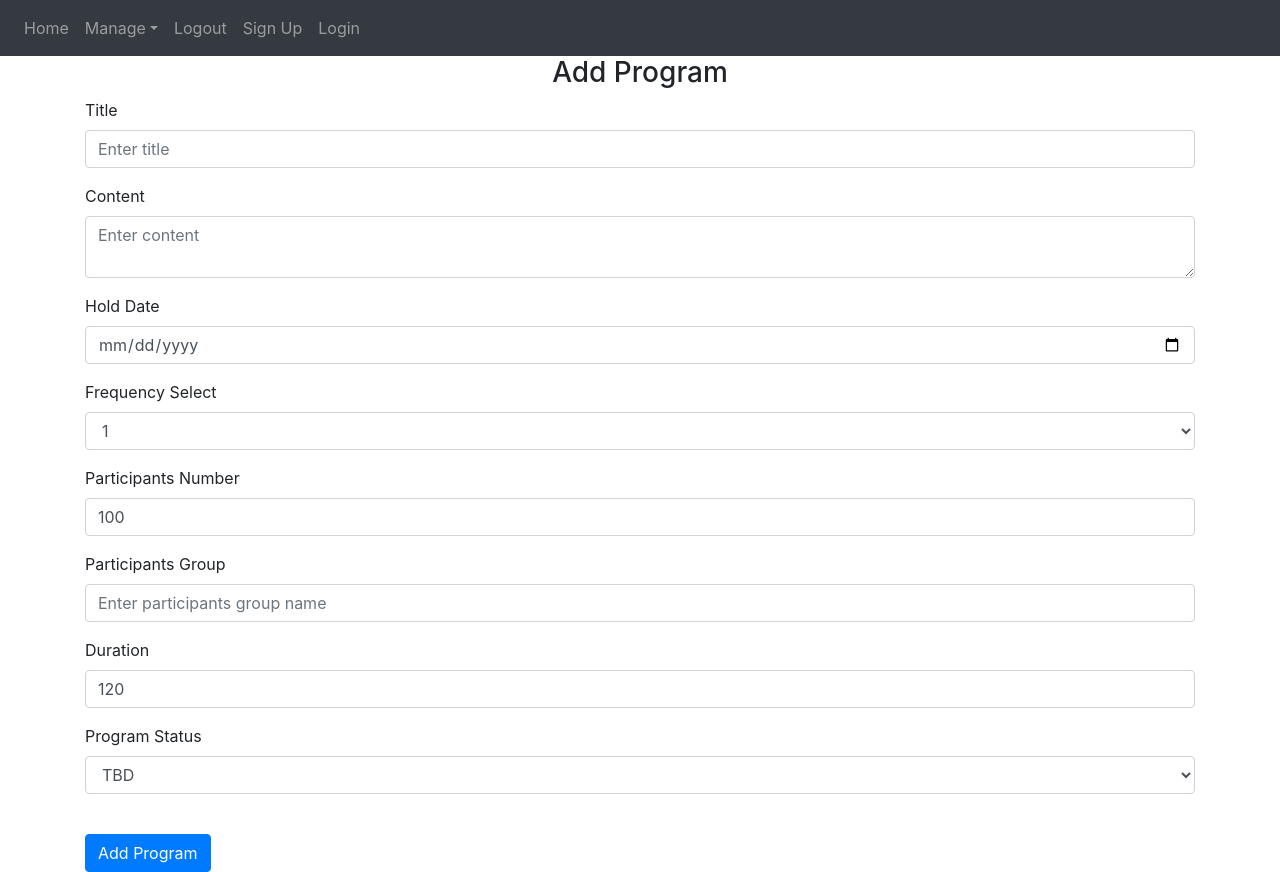
After one commit to qiaoaimin/Compliance-Program-Calendar, a Flask app: page /add-program in a window 1280 px wide. The commit adds this page. Run offline with Flask 2, Linux system fonts and the light colour scheme; some libraries are stand-ins or nearby versions.

```diff
--- a/website/models.py
+++ b/website/models.py
@@ -14,7 +14,8 @@ class User(db.Model):
 
 class Program(db.Model):
     id = db.Column(db.Integer, primary_key=True)
-    title = db.Column(db.String(1000))
+    title = db.Column(db.String(200))
+    content = db.Column(db.String(1000))
     frequency = db.Column(db.Integer)
     participants_No = db.Column(db.Integer)
     participants_group = db.Column(db.String(150))
@@ -22,9 +23,10 @@ class Program(db.Model):
     status = db.Column(db.String(50))
     hold_date = db.Column(db.DateTime())
     created_data = db.Column(db.DateTime(timezone=True), default=func.now())
+    created_by = db.Column(db.String(50), db.ForeignKey('user.id'))
 
 
 class Attendee(db.Model):
     id = db.Column(db.Integer, primary_key=True)
-    user_id = db.Column(db.Integer, db.ForeignKey('user.id'))
+    attendee_id = db.Column(db.Integer, db.ForeignKey('user.id'))
     program_id = db.Column(db.Integer, db.ForeignKey('program.id'))
--- /dev/null
+++ b/website/templates/add_program.html
@@ -0,0 +1,54 @@
+{% extends "base.html" %}
+{% block title %} Add Program {% endblock %}
+{% block content %}
+<form method="POST">
+    <h3 align="center">Add Program</h3>
+    <div class="form-group">
+        <label for="title">Title</label>
+        <input type="text" class="form-control" name="title" id="title" placeholder="Enter title" />
+    </div>
+    <div class="form-group">
+        <label for="content">Content</label>
+        <textarea class="form-control" name="content" id="content" placeholder="Enter content"></textarea>
+    </div>
+    <div class="form-group">
+        <label for="hold_date">Hold Date</label>
+        <input type="date" class="form-control" name="hold_date" id="hold_date" placeholder="Enter hold date" />
+    </div>
+    <div class="form-group">
+        <label for="frequency">Frequency Select</label>
+        <select class="form-control" name="frequency" id="frequency">
+            <option>1</option>
+            <option>2</option>
+            <option>3</option>
+            <option>4</option>
+            <option>5</option>
+        </select>
+    </div>
+    <div class="form-group">
+        <label for="participants_No">Participants Number</label>
+        <input type="number" class="form-control" name="participants_No" id="participants_No" min="10" max="200"
+            step="10" value="100" />
+    </div>
+    <div class="form-group">
+        <label for="participants_group">Participants Group</label>
+        <input type="text" class="form-control" name="participants_group" id="participants_group"
+            placeholder="Enter participants group name" />
+    </div>
+    <div class="form-group">
+        <label for="duration">Duration</label>
+        <input type="number" class="form-control" name="duration" id="duration" min="60" max="600" step="60"
+            value="120" />
+    </div>
+    <div class="form-group">
+        <label for="status">Program Status</label>
+        <select class="form-control" name="status" id="status">
+            <option>TBD</option>
+            <option>On-Going</option>
+            <option>Done</option>
+        </select>
+    </div>
+    <br />
+    <button type="submit" class="btn btn-primary">Add Program</button>
+</form>
+{% endblock %}
--- a/website/templates/base.html
+++ b/website/templates/base.html
@@ -19,10 +19,17 @@
         </button>
         <div class="collapse navbar-collapse" id="navbar">
             <div class="navbar-nav">
-                <a class="nav-item nav-link" id="home" href="/">Home</a>
-                <a class="nav-item nav-link" id="logout" href="/logout">Logout</a>
-                <a class="nav-item nav-link" id="signUp" href="/sign-up">Sign Up</a>
-                <a class="nav-item nav-link" id="login" href="/login">Login</a>
+                <li class="nav-item"><a class="nav-link" id="home" href="/">Home</a></li>
+                <li class="nav-item dropdown"><a class="nav-link dropdown-toggle" data-toggle="dropdown" role="button"
+                        aria-haspopup="true" aria-expanded="false" id="manage" href="/manage">Manage</a>
+                    <div class="dropdown-menu">
+                        <a class="dropdown-item" href="/add-program">Add Program</a>
+                        <a class="dropdown-item" href="/edit-program">Edit Program</a>
+                    </div>
+                </li>
+                <li class="nav-item"><a class="nav-link" id="logout" href="/logout">Logout</a></li>
+                <li class="nav-item"><a class="nav-link" id="signUp" href="/sign-up">Sign Up</a></li>
+                <li class="nav-item"><a class="nav-link" id="login" href="/login">Login</a></li>
             </div>
         </div>
     </nav>
--- a/website/views.py
+++ b/website/views.py
@@ -1,4 +1,7 @@
-from flask import Blueprint, render_template
+from flask import Blueprint, render_template, request, flash, redirect, url_for
+from flask_login import login_required, current_user
+from .exts import db
+from .models import User, Program
 
 views = Blueprint('views', __name__)
 
@@ -6,3 +9,53 @@ views = Blueprint('views', __name__)
 @views.route('/', methods=['GET', 'POST'])
 def home():
     return render_template("home.html")
+
+
+@views.route('/edit-program', methods=['GET', 'POST'])
+def edit_program():
+    programs = Program.query.all()
+
+    return render_template("manage.html", programs=programs)
+
+
+@views.route('/add-program', methods=['GET', 'POST'])
+def add_program():
+    if request.method == 'POST':
+        title = request.form.get('title')
+        content = request.form.get('content')
+        hold_date = request.form.get('hold_date')
+        frequency = request.form.get('frequency')
+        participants_No = request.form.get('participants_No')
+        participants_group = request.form.get('participants_group')
+        duration = request.form.get('duration')
+        status = request.form.get('status')
+
+        # user = User.query.filter_by(email=email).first()
+        # if user:
+        #     flash('Email already exists.', category='error')
+        # elif len(email) < 4:
+        #     flash('Email must be greater than 3 characters.', category='error')
+        # elif len(full_name) < 2:
+        #     flash('Full name must be greater than 2 characters',
+        #           category='error')
+        # elif password1 != password2:
+        #     flash('Passord don\'t match.', category='error')
+        # elif len(password1) < 6:
+        #     flash('Password must be great than 5 characters.',
+        #           category='error')
+        # else:
+        new_program = Program(title=title,
+                              content=content,
+                              hold_date=hold_date,
+                              frequency=frequency,
+                              participants_No=participants_No,
+                              participants_group=participants_group,
+                              duration=duration,
+                              status=status,
+                              created_by=current_user.id)
+        db.session.add(new_program)
+        db.session.commit()
+        flash('Account created.', category='success')
+        return redirect(url_for('views.edit_program'))
+
+    return render_template("add_program.html")
```
Also changed, not shown: website/auth.py (+25 -1 lines), website/templates/login.html (+16 -0 lines), website/templates/manage.html (added, +18 -0 lines), website/templates/home.html (line endings or trailing spaces), website/templates/sign_up.html (line endings or trailing spaces).
